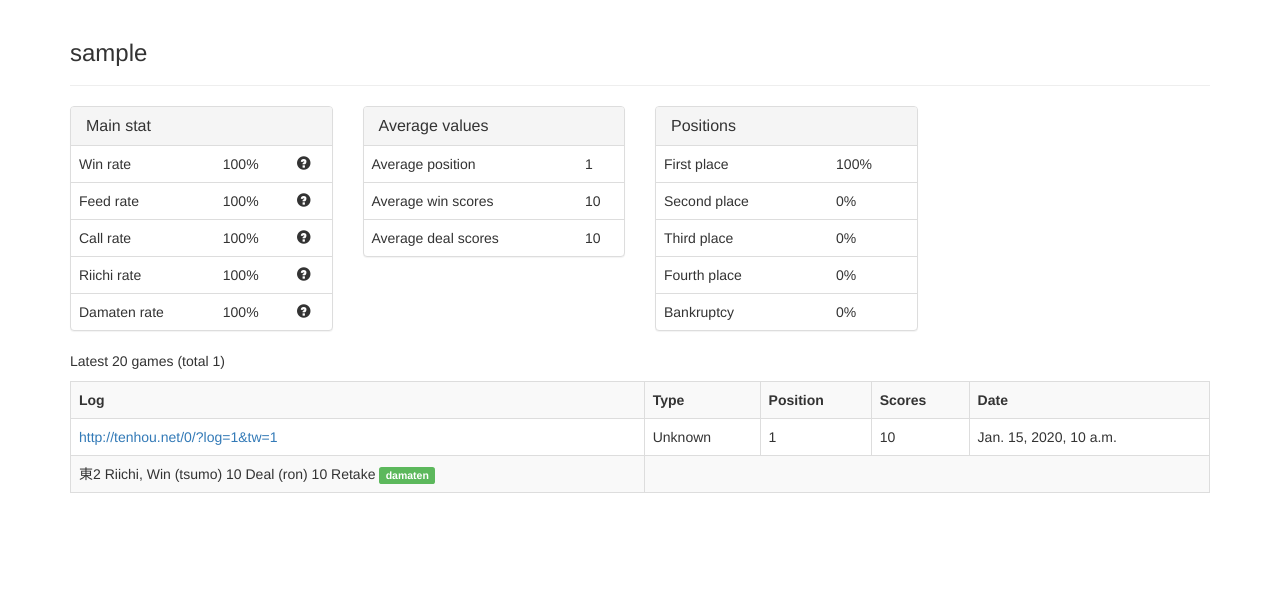
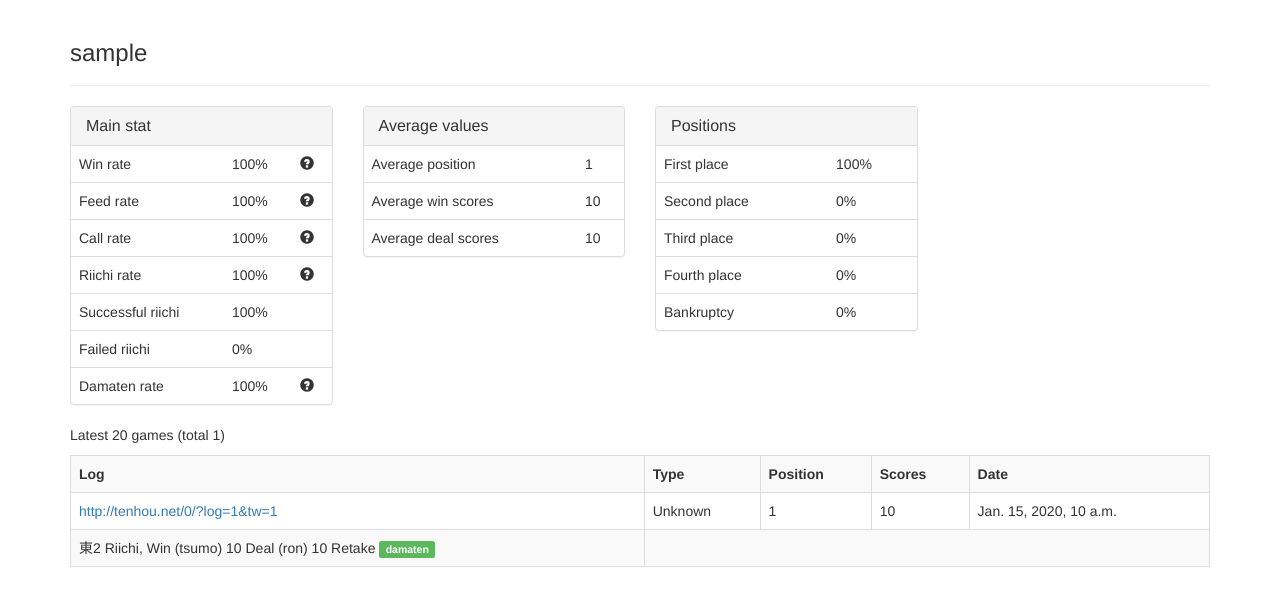
Before and after one commit to MahjongRepository/mahjong-stat, a Django app: page /players/1/ in a window 1280 px wide. Shown: the top 606 px of the page. Run offline with Django 3.2, Linux system fonts and the light colour scheme; tables that the repository leaves empty hold one stand-in row (values such as "Sample post"); some libraries are stand-ins or nearby versions.

Commit message:
Display % of successful riichi

```diff
--- a/project/website/games/views.py
+++ b/project/website/games/views.py
@@ -24,6 +24,12 @@ def player_statistics(request, player_id):
     call_rate = (open_hand_rounds / total_rounds) * 100
     riichi_rate = (riichi_rounds / total_rounds) * 100
     damaten_rate = (damaten_rounds / total_rounds) * 100
+
+    riichi_successful = rounds.filter(is_riichi=True, is_win=True).count()
+    riichi_failed = riichi_rounds - riichi_successful
+
+    riichi_successful = (riichi_successful / riichi_rounds) * 100
+    riichi_failed = (riichi_failed / riichi_rounds) * 100
 
     average_position = games.aggregate(Avg('player_position'))['player_position__avg']
     average_deal_scores = (rounds
@@ -60,6 +66,9 @@ def player_statistics(request, player_id):
         'riichi_rate': riichi_rate,
         'damaten_rate': damaten_rate,
 
+        'riichi_successful': riichi_successful,
+        'riichi_failed': riichi_failed,
+
         'first_position_rate': first_position_rate,
         'second_position_rate': second_position_rate,
         'third_position_rate': third_position_rate,
--- a/project/website/templates/website/player_statistics.html
+++ b/project/website/templates/website/player_statistics.html
@@ -43,6 +43,16 @@
                             <span class="glyphicon glyphicon-question-sign" aria-hidden="true"
                                   title="is the number of hands where you have called riichi divided by the total number of hands you have played"></span>
                         </td>
+                    </tr>
+                    <tr class="small-text">
+                        <td>Successful riichi</td>
+                        <td>{{ riichi_successful|floatformat:-2 }}%</td>
+                        <td></td>
+                    </tr>
+                    <tr class="small-text">
+                        <td>Failed riichi</td>
+                        <td>{{ riichi_failed|floatformat:-2 }}%</td>
+                        <td></td>
                     </tr>
                     <tr>
                         <td>Damaten rate</td>
```
